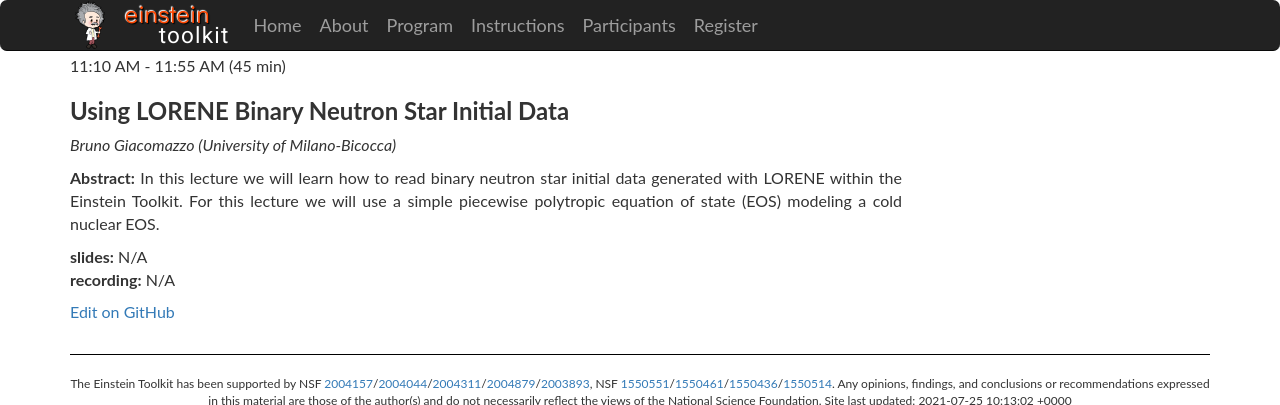
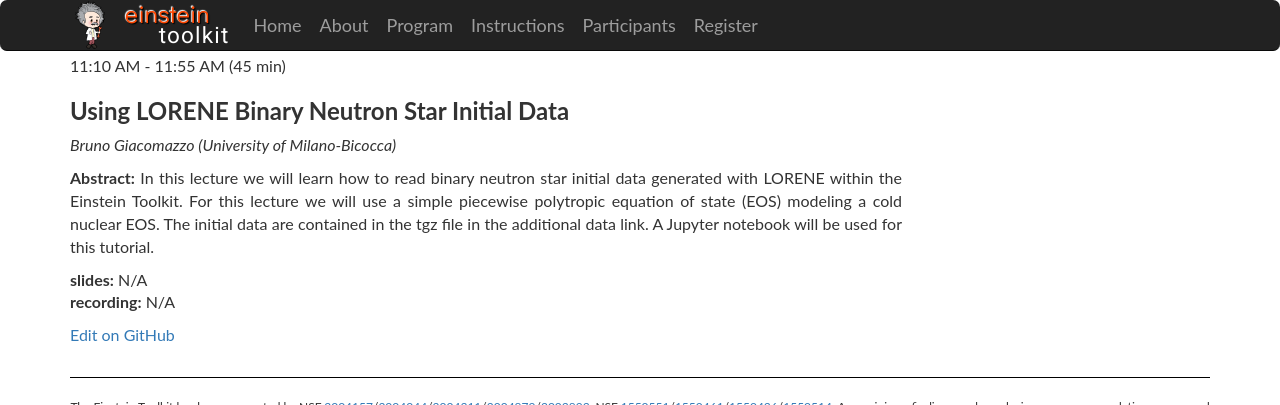
Before and after one commit to EinsteinToolkit/et2021uiuc, a Jekyll site: the page built from _lectures/05-BrunoGiacomazzo/index.md, in a window 1280 px wide, cut to the strip 0-405 px from the top of the page. Built offline with Jekyll 4.4.1, drawn with Linux system fonts in a browser that asks for light colours.

Commit message:
Update index.md
added a short description of the additional file

```diff
--- a/_lectures/05-BrunoGiacomazzo/index.md
+++ b/_lectures/05-BrunoGiacomazzo/index.md
@@ -14,7 +14,7 @@
 {% include base.html %}
 
 {%-capture abstract-%}
-In this lecture we will learn how to read binary neutron star initial data generated with LORENE within the Einstein Toolkit. For this lecture we will use a simple piecewise polytropic equation of state (EOS) modeling a cold nuclear EOS.
+In this lecture we will learn how to read binary neutron star initial data generated with LORENE within the Einstein Toolkit. For this lecture we will use a simple piecewise polytropic equation of state (EOS) modeling a cold nuclear EOS. The initial data are contained in the tgz file in the additional data link. A Jupyter notebook will be used for this tutorial.
 
 {%-endcapture-%}
 
```
